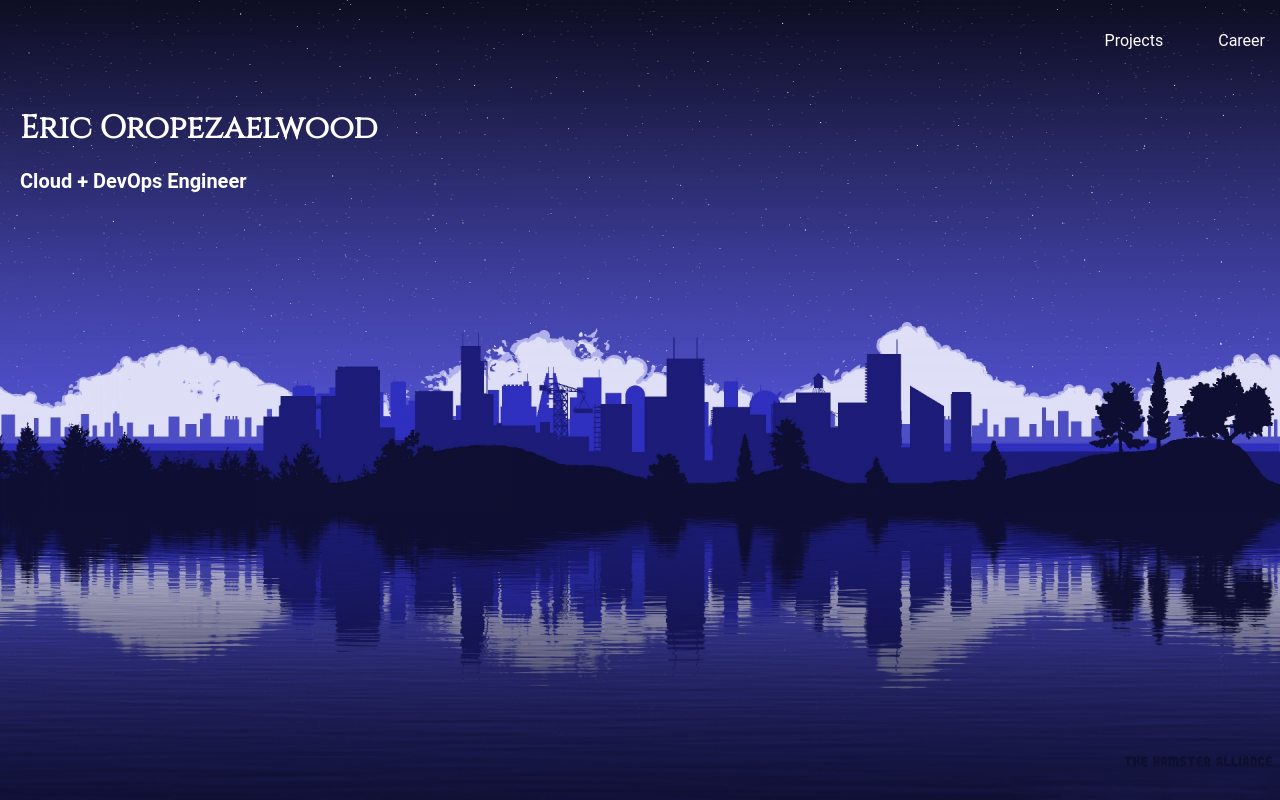
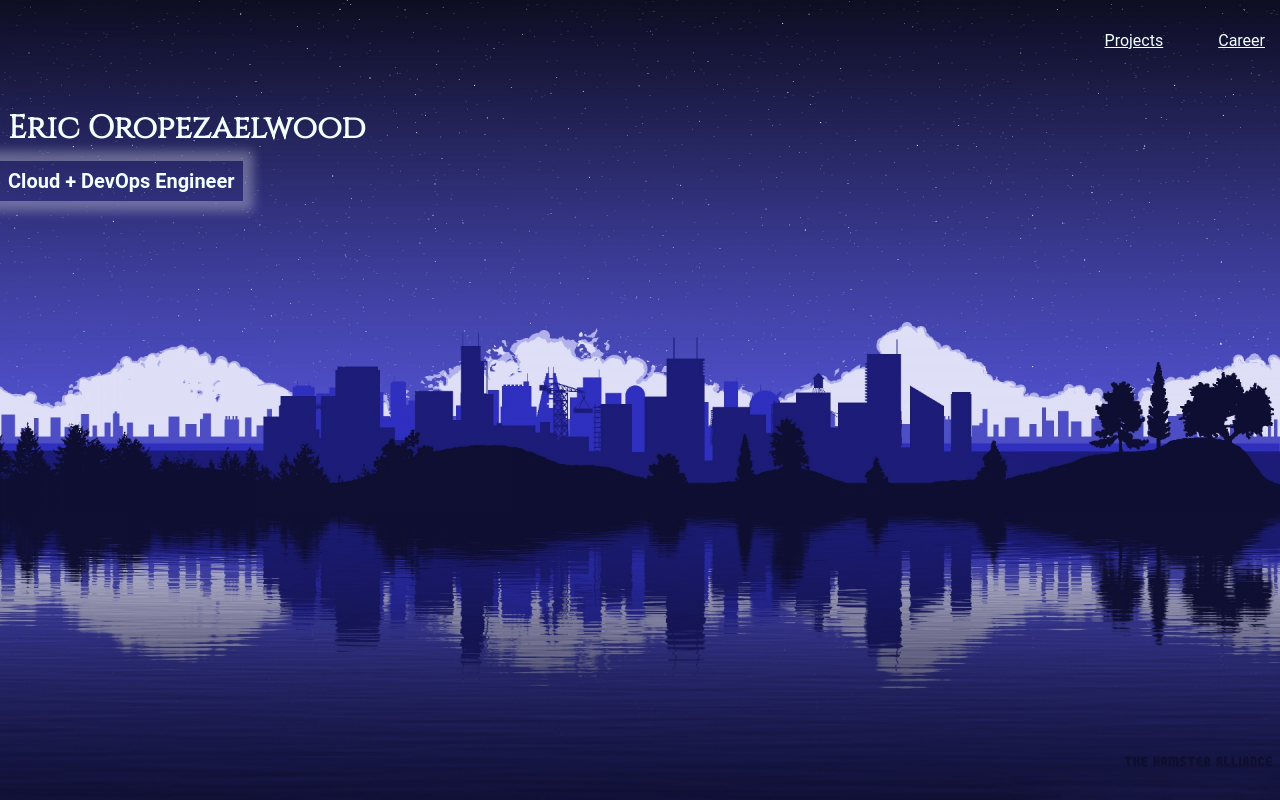
Before and after one commit to EricOropezaelwood/vue-portfolio, a Vue app: page / in a window 1280 px wide. Built offline with nearby package versions, Linux system fonts and the light colour scheme.

Commit message:
added cloud effect around job titles

```diff
--- a/src/App.vue
+++ b/src/App.vue
@@ -3,7 +3,7 @@
     <AppNavbar/>
     <p class="intro">
       <span class="name">Eric Oropezaelwood</span> <br>
-      <span>Cloud + DevOps Engineer</span>
+      <span class="job-title">Cloud + DevOps Engineer</span>
     </p>
   </div>
 </template>
@@ -31,11 +31,11 @@ body {
 }
 
 .intro span {
-  color: white;
+  color:azure;
   font-size: 1.25em;
   font-weight: bold;
-  line-height: 2; /* Adjust as needed */
-  padding: 20px;
+  line-height: 2;
+  padding: 8px;
 }
 
 .intro .name {
@@ -44,4 +44,7 @@ body {
   font-family: 'Cinzel', serif;
 }
 
+.intro .job-title {
+  box-shadow: 0 0 10px 10px rgba(255, 255, 255, 0.3);
+}
 </style>
--- a/src/components/AppNavbar.vue
+++ b/src/components/AppNavbar.vue
@@ -19,8 +19,9 @@ nav {
   justify-content: flex-end;
   align-items: center;
   background-color: transparent;
-  color: white;
+  color: azure;
   padding: 15px;
+  text-decoration: underline
 }
 
 .nav-links {
@@ -30,7 +31,7 @@ nav {
 }
 
 .nav-links a {
-  color: white;
+  color: azure;
   text-decoration: none;
 }
 
```
